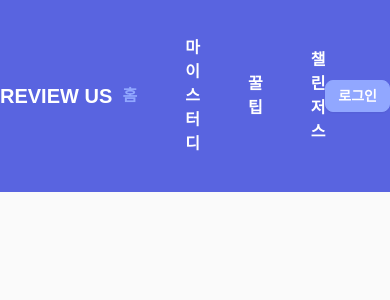
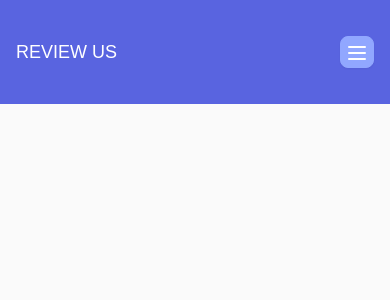
Before and after one commit to minheebaek/english-review, a React (Create React App) app in the folder frontend/: page / in a window 390 px wide. Shown: the top 300 px of the page. Built offline with nearby package versions, Linux system fonts and the light colour scheme.

Commit message:
ADD : Navbar 반응형 UI & Navbar 라우팅

```diff
--- a/frontend/package.json
+++ b/frontend/package.json
@@ -11,6 +11,8 @@
     "@types/react": "^18.2.37",
     "@types/react-dom": "^18.2.15",
     "axios": "^1.6.1",
+    "clsx": "^2.0.0",
+    "lucide-react": "^0.292.0",
     "react": "^18.2.0",
     "react-dom": "^18.2.0",
     "react-router-dom": "^6.18.0",
--- a/frontend/src/App.tsx
+++ b/frontend/src/App.tsx
@@ -1,5 +1,4 @@
 import { Outlet } from "react-router-dom";
-import Layout from "./components/common/layout";
 import Navbar from "./components/common/navbar";
 
 function App() {
@@ -22,7 +21,7 @@ function App() {
   // }, []);
 
   return (
-    <div className="relative">
+    <div className="">
       <Navbar />
       <Outlet />
     </div>
--- /dev/null
+++ b/frontend/src/components/common/animation.css
@@ -0,0 +1,25 @@
+@keyframes slideInFromLeft {
+  from {
+    transform: translateX(-100%);
+  }
+  to {
+    transform: translateX(0);
+  }
+}
+
+@keyframes slideOutToLeft {
+  from {
+    transform: translateX(0);
+  }
+  to {
+    transform: translateX(-100%);
+  }
+}
+
+.slide-in {
+  animation: slideInFromLeft 0.3s ease-in-out;
+}
+
+.slide-out {
+  animation: slideOutToLeft 0.3s ease-in-out;
+}
--- a/frontend/src/components/common/navbar.tsx
+++ b/frontend/src/components/common/navbar.tsx
@@ -1,20 +1,51 @@
-import { NavLink, useNavigate } from "react-router-dom";
+import { useState } from "react";
+import { Link, NavLink, useNavigate } from "react-router-dom";
+
+import clsx from "clsx";
+import { Menu, X } from "lucide-react";
+
+import "./animation.css";
 
 import { navbarRoutes } from "../../utils/router";
 
 import Layout from "./layout";
 
 const Navbar = () => {
+  const [isOpen, setOpen] = useState(false);
   const navigate = useNavigate();
+
+  const toggleNavbarOpen = () => {
+    setOpen(!isOpen);
+  };
+
   return (
     <nav className="w-full bg-primary py-9  text-white">
       <Layout>
-        <div className="flex justify-between items-center">
-          <div className="flex-1 font-bold text-xl uppercase">Review us</div>
-          <ul className="flex-1 flex items-center gap-x-12">
+        {/* mobile view */}
+        <div className="flex sm:hidden justify-between items-center px-4">
+          <Link to={"/"} className="uppercase text-lg">
+            review us
+          </Link>
+          <button
+            className="btn btn-secondary btn-sm text-white p-1"
+            onClick={() => toggleNavbarOpen()}
+          >
+            <Menu size={24} className="swap-off fill-current" />
+          </button>
+        </div>
+        {/* tablet & desktop view */}
+        <div className="hidden sm:flex justify-between items-center gap-x-10">
+          <Link
+            to={"/"}
+            className="flex-initial lg:flex-1 font-bold text-xl uppercase"
+          >
+            Review us
+          </Link>
+          <ul className="flex-1 flex flex-shrink-0 justify-around items-center gap-x-12">
             {navbarRoutes?.map((route) => (
               <NavLink
                 to={route.pathname}
+                key={route.pathname}
                 className={({ isActive }) => {
                   return isActive
                     ? "text-secondary font-bold"
@@ -33,6 +64,49 @@ const Navbar = () => {
           </button>
         </div>
       </Layout>
+      {/* Mobile Nav */}
+      <div
+        className={clsx(
+          "fixed inset-0 flex",
+          isOpen ? "translate-x-0" : "-translate-x-[100%]",
+          {
+            "slide-in": isOpen,
+            "slide-out": !isOpen,
+          }
+        )}
+      >
+        <div className={clsx("w-1/2 h-full bg-primary px-5 pt-10")}>
+          <div className="flex justify-between">
+            <Link
+              to={"/"}
+              onClick={toggleNavbarOpen}
+              className="uppercase text-lg"
+            >
+              review us
+            </Link>
+            <button onClick={toggleNavbarOpen}>
+              <X size={25} />
+            </button>
+          </div>
+          <ul className="flex flex-col gap-y-5 mt-10">
+            {navbarRoutes?.map((route) => (
+              <NavLink
+                to={route.pathname}
+                key={route.pathname}
+                onClick={toggleNavbarOpen}
+                className={({ isActive }) => {
+                  return isActive
+                    ? "text-secondary font-bold"
+                    : "text-white font-bold";
+                }}
+              >
+                {route.label}
+              </NavLink>
+            ))}
+          </ul>
+        </div>
+        <div className="flex-1 " onClick={toggleNavbarOpen}></div>
+      </div>
     </nav>
   );
 };
--- a/frontend/src/index.css
+++ b/frontend/src/index.css
@@ -2,9 +2,10 @@
 @tailwind components;
 @tailwind utilities;
 @import url("https://fonts.googleapis.com/css2?family=Manrope:wght@400;500;600;700&display=swap");
+@import url("https://fonts.googleapis.com/css2?family=Noto+Sans+KR:wght@400;500;600;800&display=swap");
 
 :root,
 html,
 body {
-  font-family: "Manrope", sans-serif;
+  font-family: "Manrope", "Noto Sans KR", sans-serif;
 }
```
Also changed, not shown: 1 other file (tests, documents, lock files or other folders).
